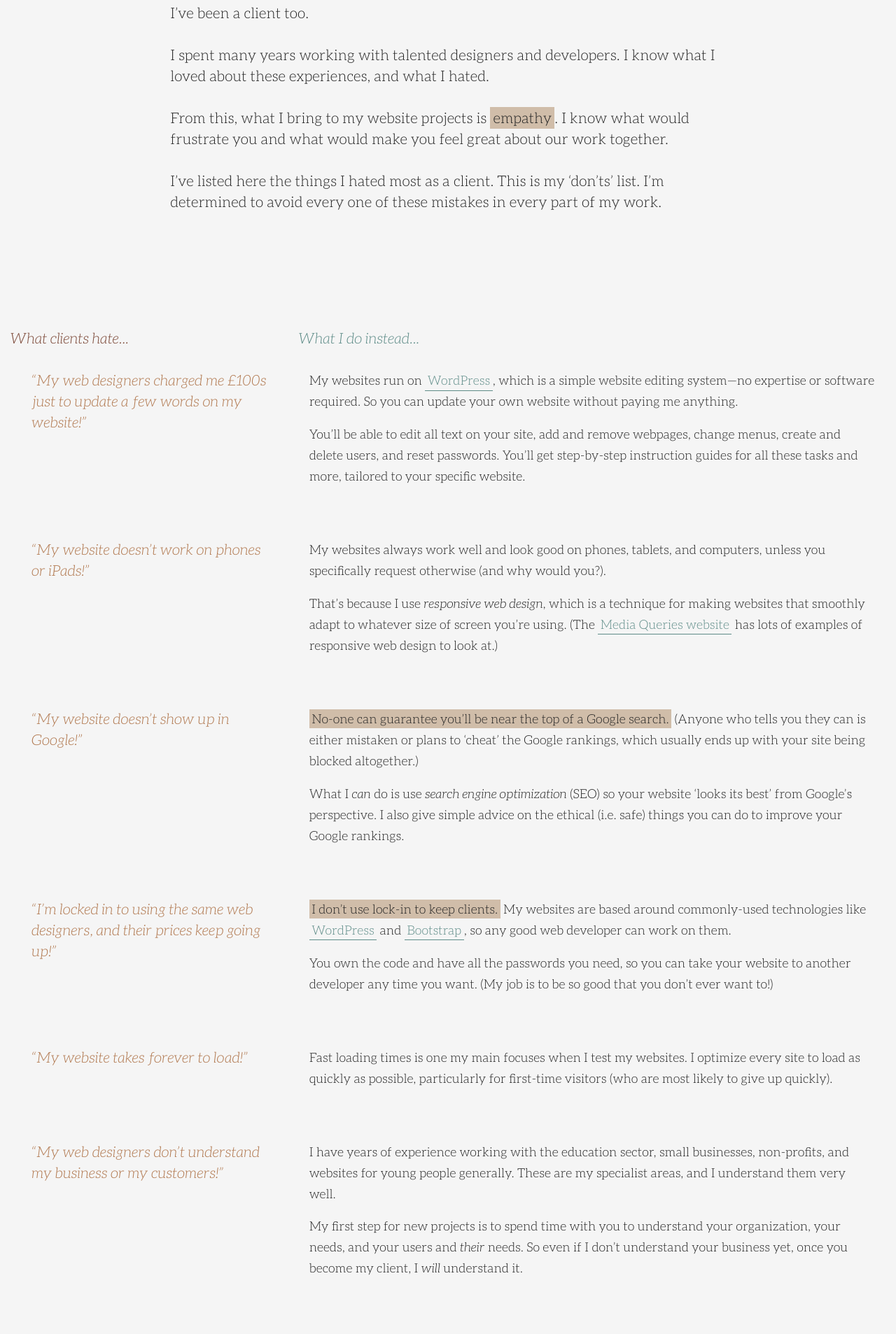
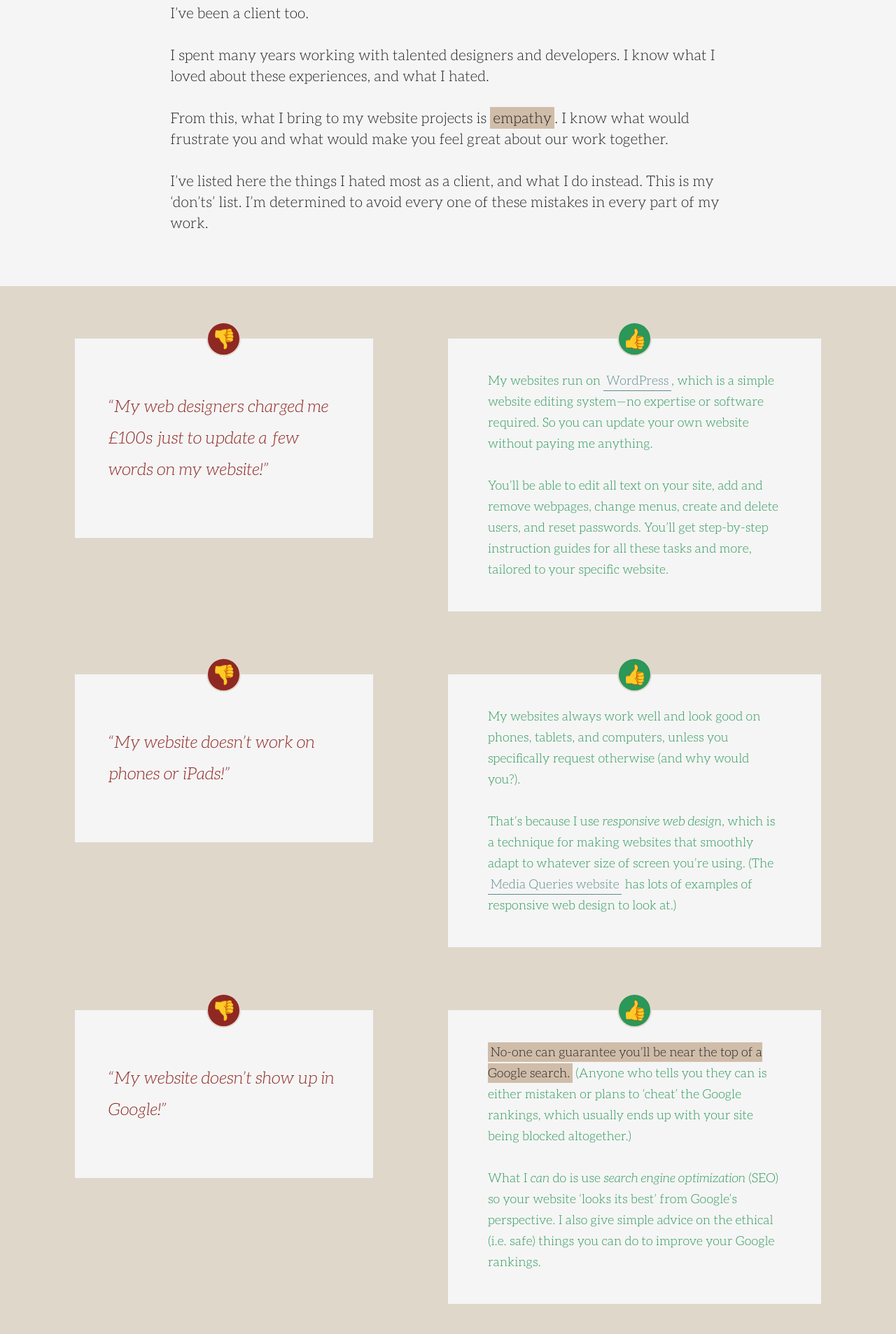
Before and after one commit to cjbarnes/cjbarnes.github.io, a Jekyll site: the page built from _pages/i-dont.html, in a window 1280 px wide. Shown: the part 566-2473 px from the top of the page at 70% size. Built offline with Jekyll 4.4.1, drawn with Linux system fonts in a browser that asks for light colours; some web fonts are replaced; some of the changed text lies outside the part shown.

Commit message:
New figure-based 'donts' markup and styling

```diff
--- a/_pages/i-dont.html
+++ b/_pages/i-dont.html
@@ -2,74 +2,93 @@
 title: i don’t...
 permalink: whatido/idont/
 layout: standard
+complex: true
 illustration: i-dont-3
 masthead: light
+class: i-dont
 ---
 
-<p class="lead">I’ve been a client too.</p>
+<div class="content">
 
-<p class="lead">I spent many years working with talented designers and developers. I know what I loved about these experiences, and what I hated.</p>
+  <p class="lead">I’ve been a client too.</p>
 
-<p class="lead">From this, what I bring to my website projects is <strong>empathy</strong>. I know what would frustrate you and what would make you feel great about our work together.</p>
+  <p class="lead">I spent many years working with talented designers and developers. I know what I loved about these experiences, and what I hated.</p>
 
-<p class="lead">I’ve listed here the things I hated most as a client. This is my ‘don’ts’ list. I’m determined to avoid every one of these mistakes in every part of my work.</p>
+  <p class="lead">From this, what I bring to my website projects is <strong>empathy</strong>. I know what would frustrate you and what would make you feel great about our work together.</p>
+
+  <p class="lead">I’ve listed here the things I hated most as a client, and what I do instead. This is my ‘don’ts’ list. I’m determined to avoid every one of these mistakes in every part of my work.</p>
+
+</div>
 
 </section>
 
-<section id="secondary" class="wide-content">
+<section class="donts content">
 
-<table class="donts invisible">
-  <thead>
-    <tr>
-      <th scope="col">What clients hate...</th>
-      <th scope="col">What I do instead...</th>
-    </tr>
-  </thead>
-  <tfoot class="headfoot">
-    <tr>
-      <th scope="col">What clients hate...</th>
-      <th scope="col">What I do instead...</th>
-    </tr>
-  </tfoot>
-  <tbody>
-    <tr>
-      <td class="complaint">“My web designers charged me £100s just to update a few words on my website!”</td>
-      <td>
+  <div class="donts-row">
+    <figure class="quote no">
+      <blockquote class="short">“My web designers charged me £100s just to update a few words on my website!”</blockquote>
+    </figure>
+    <figure class="quote yes">
+      <blockquote>
         <p>My websites run on <a href="http://wordpress.org">WordPress</a>, which is a simple website editing system—no expertise or software required. So you can update your own website without paying me anything.</p>
         <p>You’ll be able to edit all text on your site, add and remove webpages, change menus, create and delete users, and reset passwords. You’ll get step-by-step instruction guides for all these tasks and more, tailored to your specific website.</p>
-      </td>
-    </tr>
-    <tr>
-      <td class="complaint">“My website doesn’t work on phones or iPads!”</td>
-      <td>
+      </blockquote>
+    </figure>
+  </div>
+
+  <div class="donts-row">
+    <figure class="quote no">
+      <blockquote class="short">“My website doesn’t work on phones or iPads!”</blockquote>
+    </figure>
+    <figure class="quote yes">
+      <blockquote>
         <p>My websites always work well and look good on phones, tablets, and computers, unless you specifically request otherwise (and why would you?).</p>
         <p>That’s because I use <em>responsive web design</em>, which is a technique for making websites that smoothly adapt to whatever size of screen you’re using. (The <a href="http://mediaqueri.es">Media Queries website</a> has lots of examples of responsive web design to look at.)</p>
-      </td>
-    </tr>
-    <tr>
-      <td class="complaint">“My website doesn’t show up in Google!”</td>
-      <td>
+      </blockquote>
+    </figure>
+  </div>
+
+  <div class="donts-row">
+    <figure class="quote no">
+      <blockquote class="short">“My website doesn’t show up in Google!”</blockquote>
+    </figure>
+    <figure class="quote yes">
+      <blockquote>
         <p><strong>No-one can guarantee you’ll be near the top of a Google search.</strong> (Anyone who tells you they can is either mistaken or plans to ‘cheat’ the Google rankings, which usually ends up with your site being blocked altogether.)</p>
         <p>What I <em>can</em> do is use <em>search engine optimization</em> (SEO) so your website ‘looks its best’ from Google’s perspective. I also give simple advice on the ethical (i.e. safe) things you can do to improve your Google rankings.</p>
-      </td>
-    </tr>
-    <tr>
-      <td class="complaint">“I’m locked in to using the same web designers, and their prices keep going up!”</td>
-      <td>
+      </blockquote>
+    </figure>
+  </div>
+
+  <div class="donts-row">
+    <figure class="quote no">
+      <blockquote class="short">“I’m locked in to using the same web designers, and their prices keep going up!”</blockquote>
+    </figure>
+    <figure class="quote yes">
+      <blockquote>
         <p><strong>I don’t use lock-in to keep clients.</strong> My websites are based around commonly-used technologies like <a href="http://wordpress.org">WordPress</a> and <a href="http://getbootstrap.com">Bootstrap</a>, so any good web developer can work on them.</p>
         <p>You own the code and have all the passwords you need, so you can take your website to another developer any time you want. (My job is to be so good that you don’t ever want to!)</p>
-      </td>
-    </tr>
-    <tr>
-      <td class="complaint">“My website takes forever to load!”</td>
-      <td>Fast loading times is one my main focuses when I test my websites. I optimize every site to load as quickly as possible, particularly for first-time visitors (who are most likely to give up quickly).</td>
-    </tr>
-    <tr>
-      <td class="complaint">“My web designers don’t understand my business or my customers!”</td>
-      <td>
+      </blockquote>
+    </figure>
+  </div>
+
+  <div class="donts-row">
+    <figure class="quote no">
+      <blockquote class="short">“My website takes forever to load!”</blockquote>
+    </figure>
+    <figure class="quote yes">
+      <blockquote>Fast loading times is one my main focuses when I test my websites. I optimize every site to load as quickly as possible, particularly for first-time visitors (who are most likely to give up quickly).</blockquote>
+    </figure>
+  </div>
+
+  <div class="donts-row">
+    <figure class="quote no">
+      <blockquote class="short">“My web designers don’t understand my business or my customers!”</blockquote>
+    </figure>
+    <figure class="quote yes">
+      <blockquote>
         <p>I have years of experience working with the education sector, small businesses, non-profits, and websites for young people generally. These are my specialist areas, and I understand them very well.</p>
         <p>My first step for new projects is to spend time with you to understand your organization, your needs, and your users and <em>their</em> needs. So even if I don’t understand your business yet, once you become my client, I <em>will</em> understand it.</p>
-      </td>
-    </tr>
-  </tbody>
-</table>
+      </blockquote>
+    </figure>
+  </div>
--- a/less/colours.less
+++ b/less/colours.less
@@ -25,6 +25,8 @@
 @patina:       #5e8c88; // cj8 External Link
 @martini:      #b09c9c; // cj9
 @toast:        #a17167; // cj10
+@eucalyptus:   #2b9759; // cj11 Yes
+@burnt-umber:  #8f2823; // cj12 No
 
 /* Content type colours */
 
@@ -39,6 +41,8 @@
 @color-website: @color-page;
 @color-tip:     @indian-khaki;
 @color-step:	@oslo-grey;
+@color-yes: 	@eucalyptus;
+@color-no: 		@burnt-umber;
 
 /* Text colours */
 
```
Also changed, not shown: less/layout.less (+6 -2 lines), less/single.less (+90 -1 lines), css/style.min.css, 1 other file.
